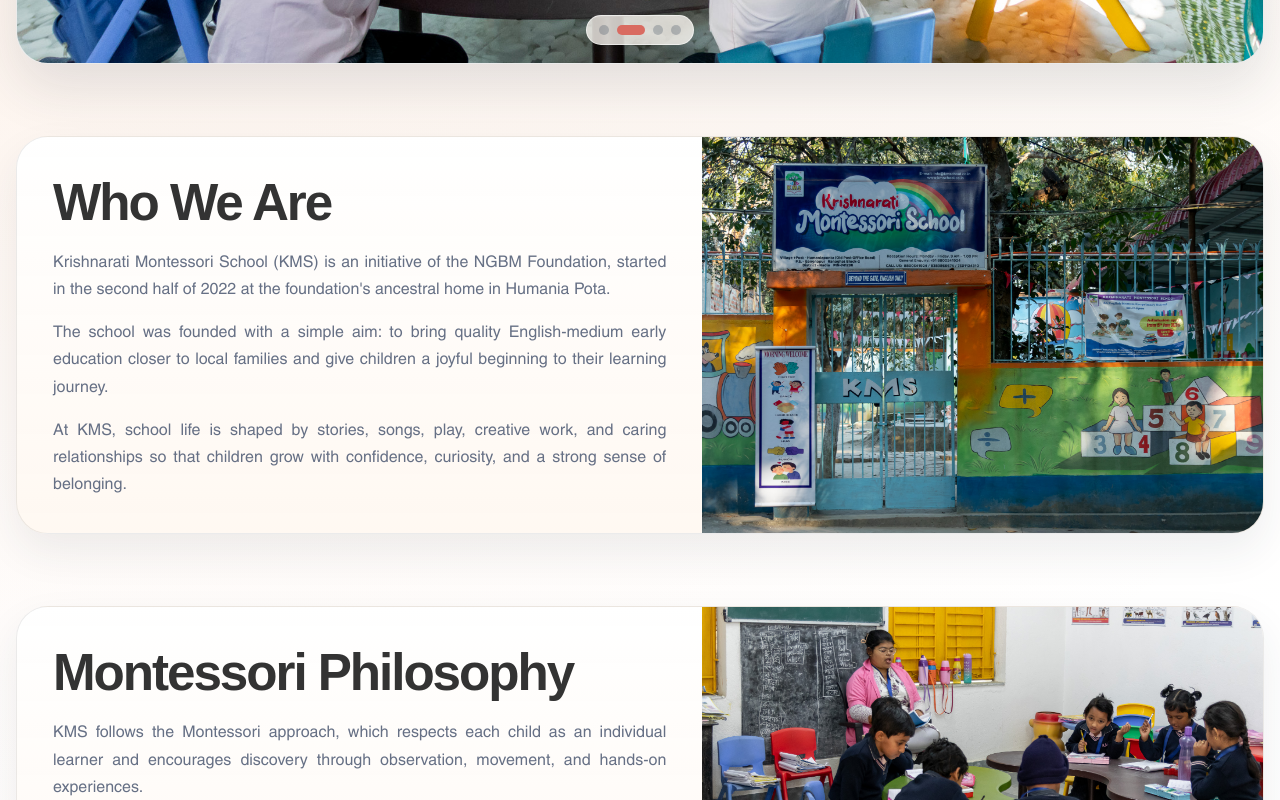
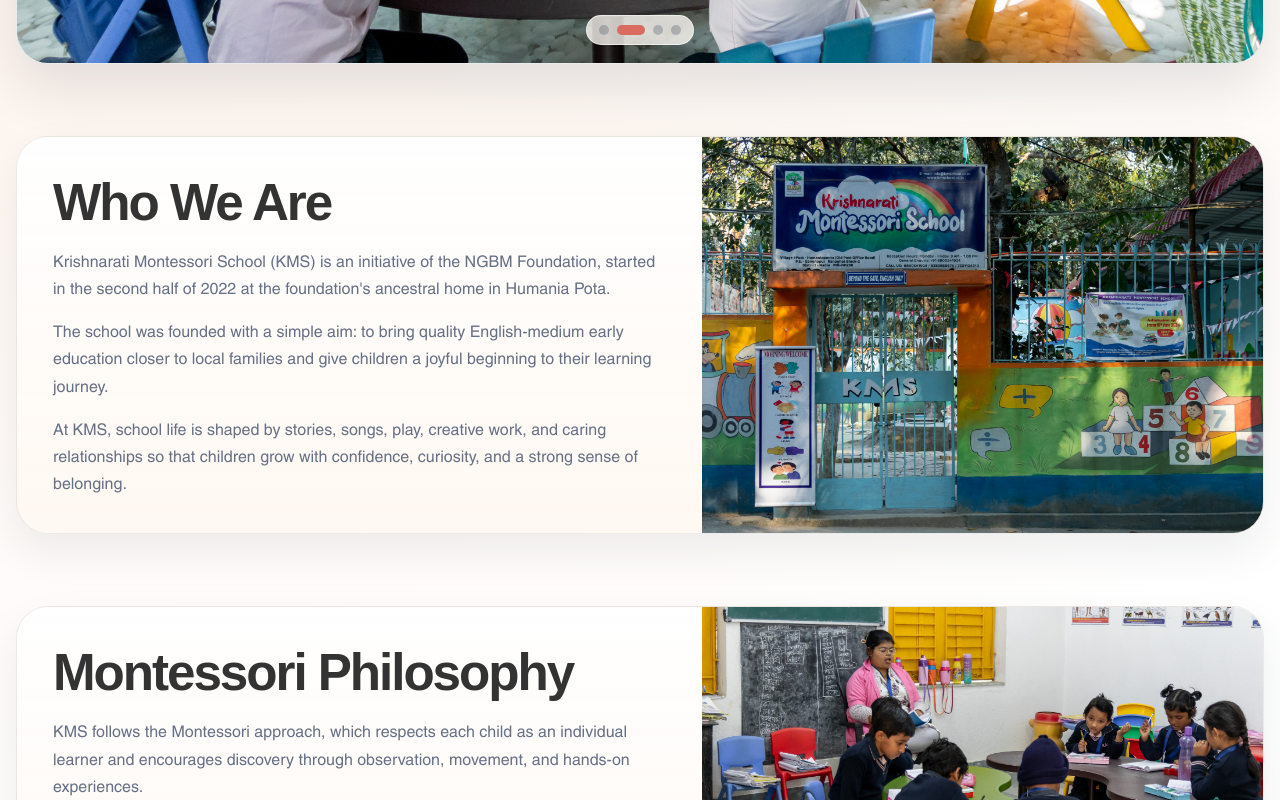
Before and after one commit to as4401s/School_website, a Next.js app: page / in a window 1280 px wide. Shown: the part 720-1520 px from the top of the page. Built offline with nearby package versions, Linux system fonts and the light colour scheme; a web font is replaced by a local one.

Commit message:
Fix landing page layout issues

```diff
--- a/src/app/globals.css
+++ b/src/app/globals.css
@@ -522,15 +522,6 @@
   padding: 0;
 }
 
-.home-page .section-header > div,
-.home-page .feature-panel__copy,
-.home-page .gallery-card__body,
-.home-page .story-card__body,
-.home-page .notice-spotlight {
-  text-align: justify;
-  text-justify: inter-word;
-}
-
 .hero-slider {
   position: relative;
   overflow: hidden;
--- a/src/app/page.tsx
+++ b/src/app/page.tsx
@@ -254,7 +254,7 @@
   const featuredGalleryItems = pickFeaturedGalleryItems(galleryItems);
 
   return (
-    <main className="home-page">
+    <>
       <section className="hero">
         <div className="shell">
           <HeroCarousel slides={homeHeroSlides} />
@@ -487,6 +487,6 @@
           </article>
         </div>
       </section>
-    </main>
+    </>
   );
 }
```
